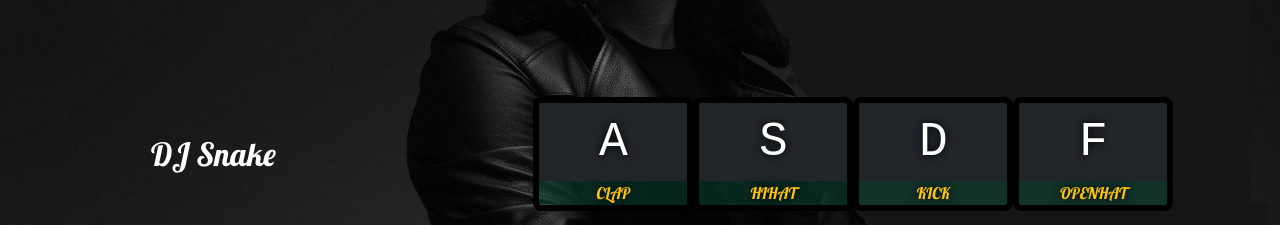
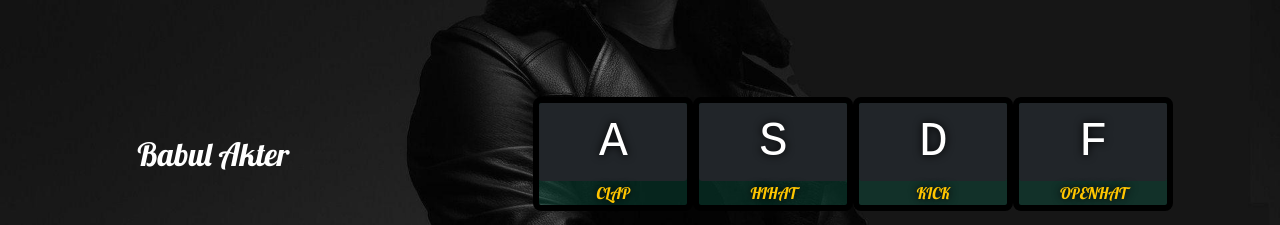
Before and after one commit to babulakterfsd/drum-with-DOM, a plain HTML site: page index.html in a window 1280 px wide. Shown: the part 246-471 px from the top of the page. Drawn offline with Linux system fonts and the light colour scheme.

Commit message:
name changed

```diff
--- a/index.html
+++ b/index.html
@@ -43,7 +43,7 @@
   <div class="container-fluid p-0">
     <div class="row g-0">
       <div class="col-md-4 d-flex justify-content-center header-container">
-        <h1 class="align-self-center">DJ Snake</h1>
+        <h1 class="align-self-center">Babul Akter</h1>
       </div>
       <div class="col-md-8">
         <div class="keys">
```
